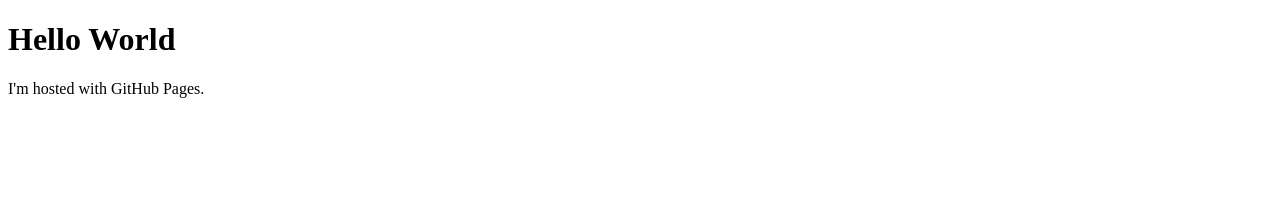
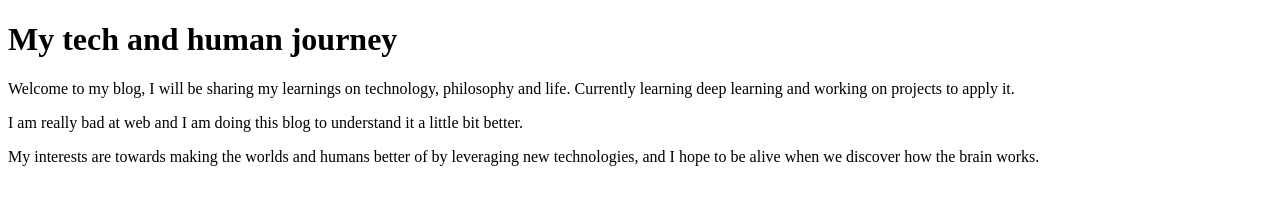
Before and after one commit to antoni0z/antoni0z.github.io, a plain HTML site: page index.html in a window 1280 px wide. Drawn offline with Linux system fonts and the light colour scheme.

Commit message:
Update index.html

```diff
--- a/index.html
+++ b/index.html
@@ -1,7 +1,9 @@
 <!DOCTYPE html>
 <html>
 <body>
-<h1>Hello World</h1>
-<p>I'm hosted with GitHub Pages.</p>
+<h1>My tech and human journey</h1>
+<p>Welcome to my blog, I will be sharing my learnings on technology, philosophy and life. Currently learning deep learning and working on projects to apply it. </p>
+<p>I am really bad at web and I am doing this blog to understand it a little bit better. </p>
+<p>My interests are towards making the worlds and humans better of by leveraging new technologies, and I hope to be alive when we discover how the brain works.</p>
 </body>
 </html>
```
